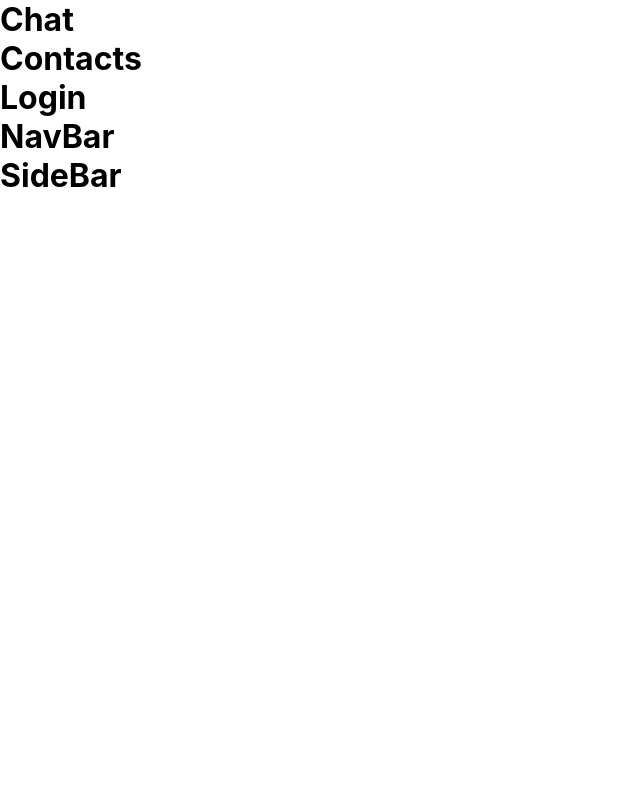
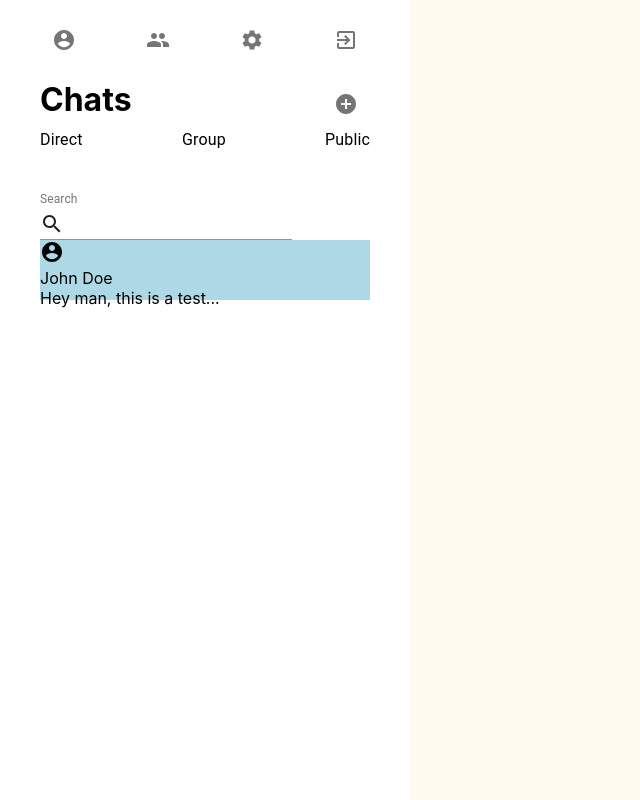
Before and after one commit to LarryBaer/SendIt, a React (Create React App) app: page / in a window 1280 px wide. Shown: the whole page, without its empty margins (0-640 px from the left). Built offline with nearby package versions, Linux system fonts and the light colour scheme.

Commit message:
Began prototyping sidebar

```diff
--- a/package.json
+++ b/package.json
@@ -3,12 +3,15 @@
   "version": "0.1.0",
   "private": true,
   "dependencies": {
+    "@material-ui/core": "^4.11.3",
+    "@material-ui/icons": "^4.11.2",
+    "@material-ui/styles": "^4.11.3",
     "@testing-library/jest-dom": "^5.11.4",
     "@testing-library/react": "^11.1.0",
     "@testing-library/user-event": "^12.1.10",
     "@types/jest": "^26.0.15",
     "@types/node": "^12.0.0",
-    "@types/react": "^17.0.0",
+    "@types/react": "^17.0.3",
     "@types/react-dom": "^17.0.0",
     "react": "^17.0.1",
     "react-dom": "^17.0.1",
--- a/src/App.tsx
+++ b/src/App.tsx
@@ -8,10 +8,10 @@ import SideBar from "./components/SideBar";
 function App() {
   return (
     <div className="app">
-      <Chat />
+      {/* <Chat />
       <Contacts />
       <Login />
-      <NavBar />
+      <NavBar /> */}
       <SideBar />
     </div>
   );
--- /dev/null
+++ b/src/components/ChatTab.tsx
@@ -0,0 +1,37 @@
+import React from 'react';
+import { makeStyles } from "@material-ui/core/styles";
+
+// Import icons
+import AccountCircleIcon from "@material-ui/icons/AccountCircle";
+
+const useStyles = makeStyles({
+    chat__tab:{
+      backgroundColor:"lightblue",
+      width:"100%",
+      height:"60px",
+    },
+    chat__tab__img:{
+
+    },
+    chat__tab__username:{},
+    message__preview:{},
+});
+
+function ChatTab() {
+  const classes = useStyles();
+  return (
+    <div className={classes.chat__tab}>
+      <div className={classes.chat__tab__img}>
+        <AccountCircleIcon/>
+      </div>
+      <div className={classes.chat__tab__username}>
+        John Doe
+      </div>
+      <div className={classes.message__preview}>
+        Hey man, this is a test...
+      </div>
+    </div>
+  );
+}
+
+export default ChatTab;
--- a/src/components/SideBar.tsx
+++ b/src/components/SideBar.tsx
@@ -1,9 +1,106 @@
-import React from 'react';
+import React from "react";
+import { makeStyles } from "@material-ui/core/styles";
+import {
+  IconButton,
+  Typography,
+  TextField,
+  InputAdornment,
+} from "@material-ui/core";
+
+// Import icons
+import AccountCircleIcon from "@material-ui/icons/AccountCircle";
+import ExitToAppIcon from "@material-ui/icons/ExitToApp";
+import AddCircleIcon from "@material-ui/icons/AddCircle";
+import SettingsIcon from "@material-ui/icons/Settings";
+import PeopleIcon from "@material-ui/icons/People";
+import SearchIcon from "@material-ui/icons/Search";
+
+// Import components
+import ChatTab from "./ChatTab";
+
+const useStyles = makeStyles({
+  sidebar: {
+    width: "330px",
+    height: "100vh",
+    paddingLeft:"40px",
+    paddingRight:"40px",
+    backgroundColor: "white",
+  },
+  sidebar__nav: {
+    width: "100%",
+    height: "10%",
+    // backgroundColor: "lightgreen",
+    display: "flex",
+    justifyContent: "space-between",
+  },
+  chats__selection: {
+    // backgroundColor: "lightyellow",
+  },
+  chats__selection__header: {
+    display: "flex",
+    justifyContent: "space-between",
+  },
+  chats__selection__options: {
+    display: "flex",
+    justifyContent: "space-between",
+  },
+  search__chats: {
+    paddingTop:"5vh",
+    display: "flex",
+    justifyContent: "space-between",
+  },
+  chats: {},
+});
 
 function SideBar() {
+  const classes = useStyles();
   return (
-    <div className="sidebar">
-      <h1>SideBar</h1>
+    <div className={classes.sidebar}>
+        <div className={classes.sidebar__nav}>
+          <IconButton>
+            <AccountCircleIcon />
+          </IconButton>
+          <IconButton>
+            <PeopleIcon />
+          </IconButton>
+          <IconButton>
+            <SettingsIcon />
+          </IconButton>
+          <IconButton>
+            <ExitToAppIcon />
+          </IconButton>
+        </div>
+        <div className={classes.chats__selection}>
+          <div className={classes.chats__selection__header}>
+            <h1>Chats</h1>
+            <IconButton>
+              <AddCircleIcon />
+            </IconButton>
+          </div>
+          <div className={classes.chats__selection__options}>
+            <Typography>Direct</Typography>
+            <Typography>Group</Typography>
+            <Typography>Public</Typography>
+          </div>
+        </div>
+        <div className={classes.search__chats}>
+          <form>
+            <TextField
+              id="standard-basic"
+              label="Search"
+              InputProps={{
+                startAdornment: (
+                  <InputAdornment position="start">
+                    <SearchIcon />
+                  </InputAdornment>
+                ),
+              }}
+            />
+          </form>
+        </div>
+        <div className={classes.chats}>
+          <ChatTab />
+        </div>
     </div>
   );
 }
--- a/src/index.css
+++ b/src/index.css
@@ -4,6 +4,7 @@
 
 body {
   margin: 0;
+  background-color:floralwhite;
   font-family: -apple-system, BlinkMacSystemFont, 'Segoe UI', 'Roboto', 'Oxygen',
     'Ubuntu', 'Cantarell', 'Fira Sans', 'Droid Sans', 'Helvetica Neue',
     sans-serif;
```
Also changed, not shown: 1 other file (tests, documents, lock files or other folders).
